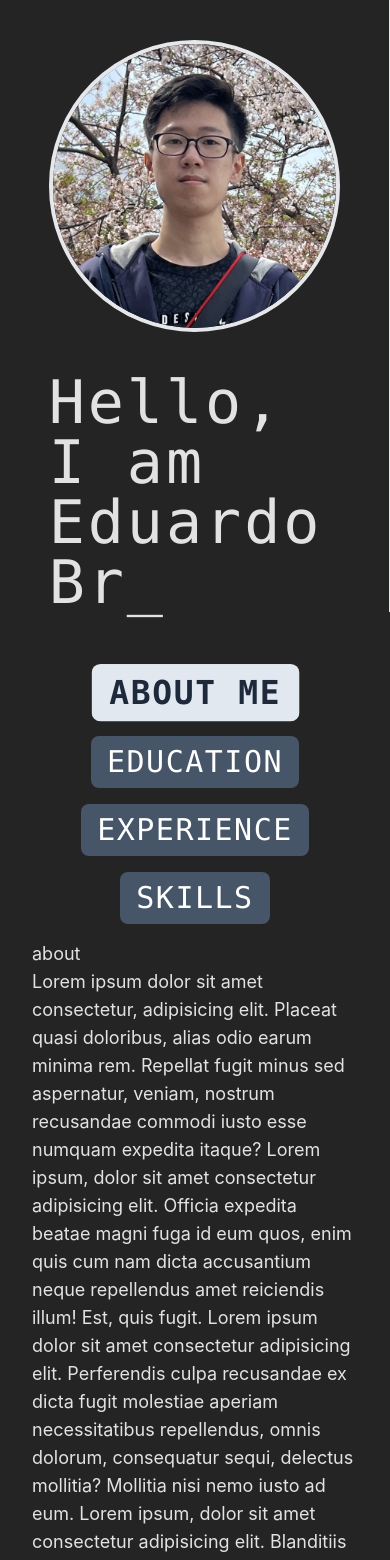
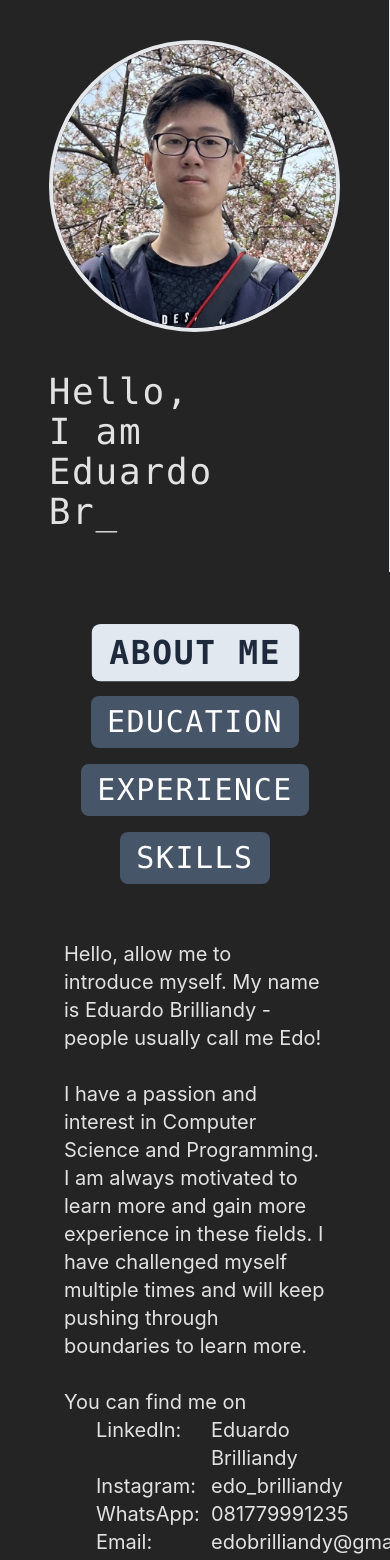
Before and after one commit to edotheepic/edotheepic.github.io, a React (Vite) app: page / in a window 390 px wide. Shown: the top 1560 px of the page. Built offline with nearby package versions, Linux system fonts and the light colour scheme.

Commit message:
Update About Page & Responsive design

```diff
--- a/src/Pages/About.jsx
+++ b/src/Pages/About.jsx
@@ -1,15 +1,61 @@
+import { Link } from "react-router-dom";
+
 export default function About(params) {
 
     return(
-        <div className="text-lg px-8 overflow-auto">
-            about <br></br>
-            Lorem ipsum dolor sit amet consectetur, adipisicing elit. Placeat quasi doloribus, alias odio earum minima rem. Repellat fugit minus sed aspernatur, veniam, nostrum recusandae commodi iusto esse numquam expedita itaque?
-            Lorem ipsum, dolor sit amet consectetur adipisicing elit. Officia expedita beatae magni fuga id eum quos, enim quis cum nam dicta accusantium neque repellendus amet reiciendis illum! Est, quis fugit.
-            Lorem ipsum dolor sit amet consectetur adipisicing elit. Perferendis culpa recusandae ex dicta fugit molestiae aperiam necessitatibus repellendus, omnis dolorum, consequatur sequi, delectus mollitia? Mollitia nisi nemo iusto ad eum.
-            Lorem ipsum, dolor sit amet consectetur adipisicing elit. Blanditiis dicta veritatis, atque nostrum quaerat id voluptatum. Aspernatur libero minus doloribus cumque ratione architecto cum, delectus, repudiandae, deleniti sapiente quibusdam. Nulla?
-            Lorem ipsum dolor, sit amet consectetur adipisicing elit. Omnis saepe error, eaque quia unde fuga, doloremque iusto quidem laudantium dicta quam iste vitae ea amet numquam reprehenderit vel aliquid ducimus!
-            Lorem ipsum dolor sit amet consectetur adipisicing elit. Eaque corrupti, perspiciatis eum enim temporibus dolores incidunt mollitia quos error nam nobis, asperiores eius unde nemo saepe minus, alias voluptate. Fugiat?
+        <div className="px-16 py-10 overflow-auto text-xl h-max">
+            <div>
+                Hello, allow me to introduce myself. My name is Eduardo Brilliandy - people usually call me Edo!<br/>
+                <br/>
+                I have a passion and interest in Computer Science and Programming.
+                I am always motivated to learn more and gain more experience in these fields.
+                I have challenged myself multiple times and will keep pushing through boundaries to learn more.<br/>
+                <br/>
+            </div>
 
+            <div>
+                <div>
+                    You can find me on
+                </div>
+
+                <div className="pl-8 grid grid-cols-2 lg:w-1/2">
+                    <div>
+                        LinkedIn:
+                    </div>
+                    <div>
+                        <Link to="https://www.linkedin.com/in/eduardo-brilliandy/" target="_blank" rel="noopener noreferrer">Eduardo Brilliandy</Link>
+                    </div>
+
+                    <div>
+                        Instagram:
+                    </div>
+                    <div>
+                        <Link to="https://www.instagram.com/edo_brilliandy/" target="_blank" rel="noopener noreferrer">edo_brilliandy</Link>
+                    </div>
+
+                    <div>
+                        WhatsApp:
+                    </div>
+                    <div>
+                        081779991235
+                    </div>
+
+                    <div>
+                        Email:
+                    </div>
+                    <div>
+                        edobrilliandy@gmail.com
+                    </div>
+
+                    <div>
+                        GitHub:
+                    </div>
+                    <div>
+                    <Link to="https://github.com/edotheepic" target="_blank" rel="noopener noreferrer">edotheepic</Link>
+                    </div>
+
+                </div>
+            </div>
         </div>
     )
 };
--- a/src/components/Layout.jsx
+++ b/src/components/Layout.jsx
@@ -13,7 +13,7 @@ export default function Layout(params) {
                 <Name></Name>
             </div>
 
-            <div className="md:w-1/2 md:h-dvh pt-10">
+            <div className="xl:w-1/2 md:w-2/3 md:h-dvh pt-10">
                 <Navbar></Navbar>
                 <Outlet></Outlet>
             </div>
--- a/src/components/Name.jsx
+++ b/src/components/Name.jsx
@@ -13,7 +13,7 @@ export default function Name(params) {
     });
 
     return(
-        <div className="flex flex-col w-3/4 pt-10 text-6xl tracking-wider font-mono">
+        <div className="flex flex-col w-3/4 py-10 text-4xl sm:text-5xl md:text-3xl xl:text-5xl 2xl:text-6xl tracking-wider font-mono overflow-clip">
 
             <Typewriter
                 text={"Hello,\nI am\nEduardo\nBrilliandy"}
```
Also changed, not shown: src/components/Navbar.jsx (indentation only).
